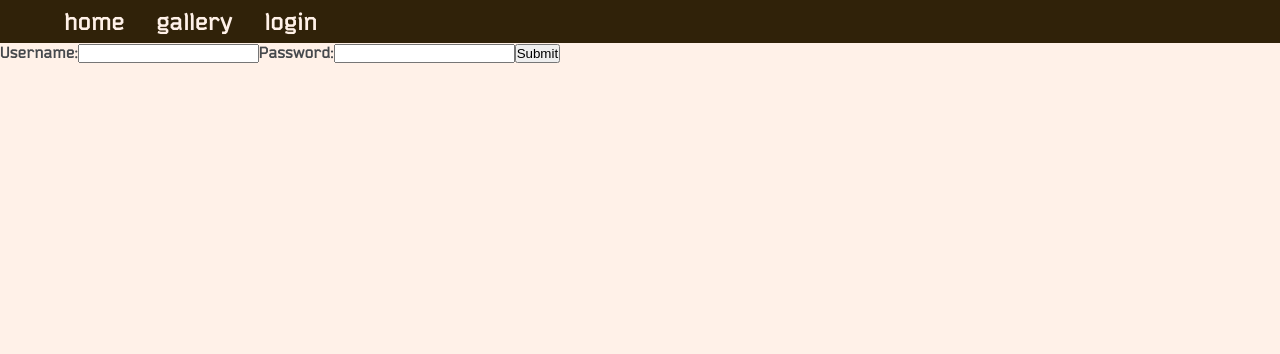
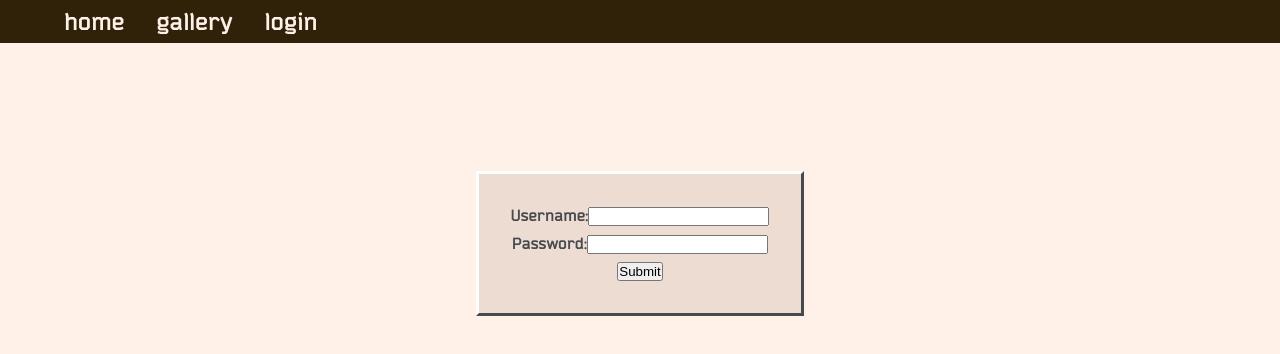
Before and after one commit to Therason/raymod, a Next.js app: page /hush/login in a window 1280 px wide. Shown: the top 354 px of the page. Built offline with nearby package versions, Linux system fonts and the light colour scheme; no server answers.

Commit message:
Make login page look a bit better

```diff
--- a/pages/hush/login.tsx
+++ b/pages/hush/login.tsx
@@ -1,6 +1,7 @@
-import { signIn } from 'next-auth/react'
+import { signIn, signOut } from 'next-auth/react'
 import { useRouter } from 'next/router'
 import { useState } from 'react'
+import styles from '@/styles/Login.module.css'
 
 export default function Login() {
   const router = useRouter()
@@ -26,7 +27,8 @@ export default function Login() {
   }
 
   return (
-    <>
+    <main className={styles.main}>
+      <div className={`border ${styles.container}`}>
         <label>Username:
           <input type="text" onChange={(e) => setUsername(e.target.value)}></input>
         </label>
@@ -35,6 +37,8 @@ export default function Login() {
         </label>
         <button onClick={handleSubmit}>Submit</button>
         {invalid && <p style={{ color: 'darksalmon' }}>get outta here !!!</p>}
-    </>
+        {/* <button onClick={async () => await signOut()}>sign out?</button> */}
+      </div>
+    </main>
   )
 }
--- /dev/null
+++ b/styles/Login.module.css
@@ -0,0 +1,18 @@
+.main {
+  height: 50vh;
+  display: grid;
+  place-items: center;
+  place-content: center;
+}
+
+.container {
+  display: flex;
+  height: 100%;
+  width: fit-content;
+  flex-direction: column;
+  justify-content: center;
+  align-items: center;
+  background: #eddcd1;
+  padding: 2rem;
+  gap: 0.5rem;
+}
```
Lines whose indentation alone changed are shown as unchanged.
